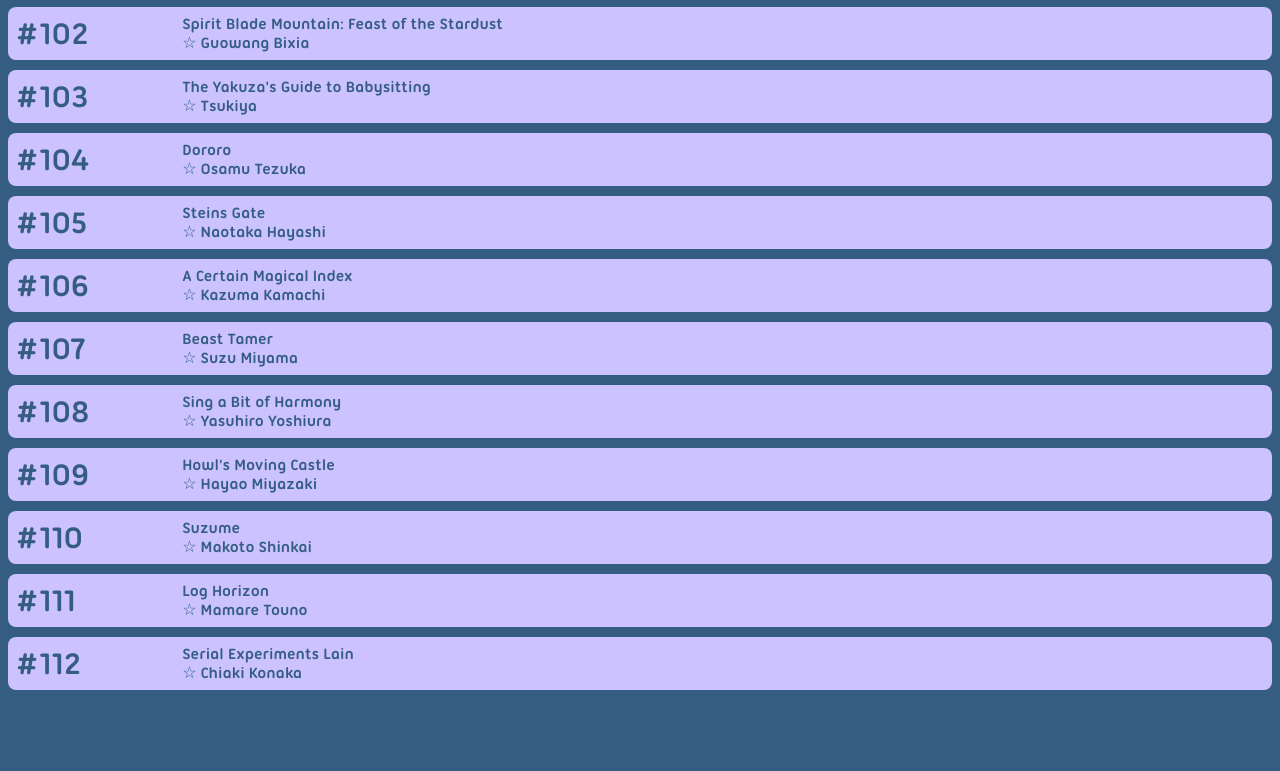
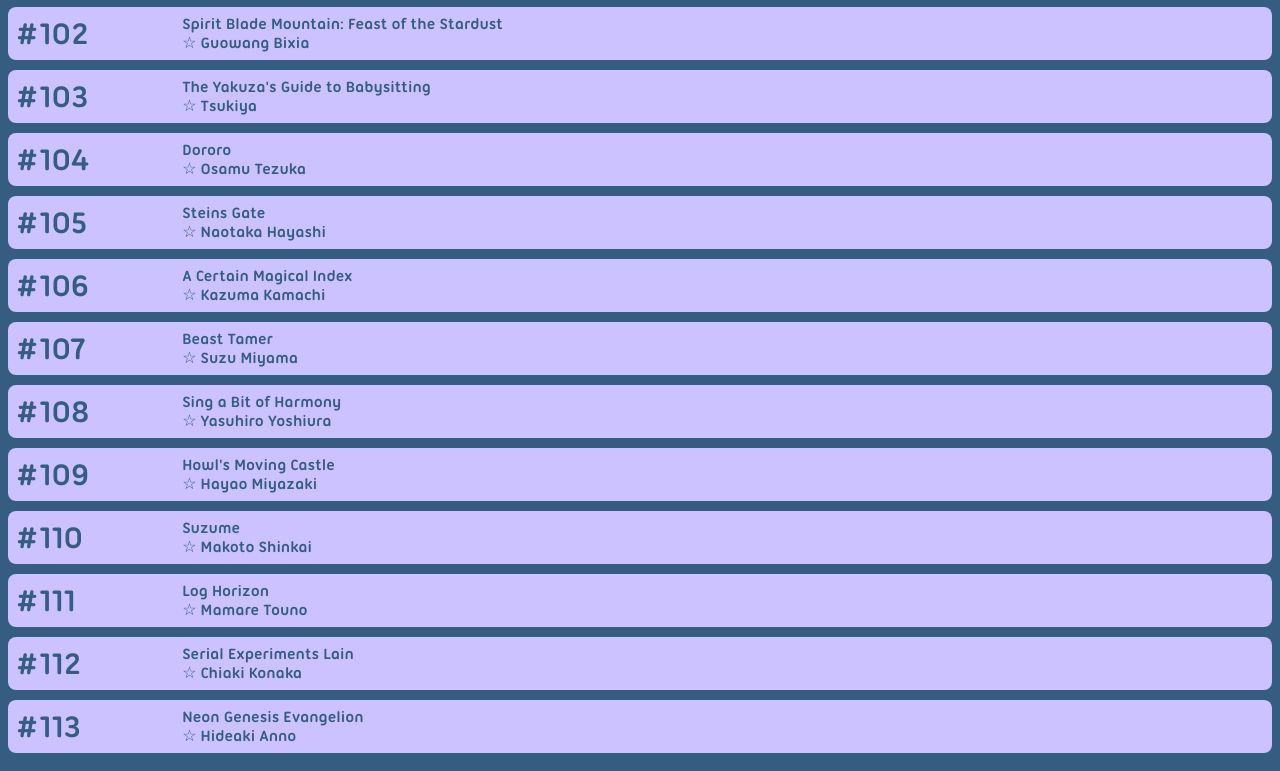
Before and after one commit to gXLg/gXLg.github.io, a plain HTML site: page anime.html in a window 1280 px wide. Shown: the part 6453-7224 px from the top of the page. Before the commit the page ends 7161 px from the top, so only its background shows below. Drawn offline with Linux system fonts and the light colour scheme.

Commit message:
Update anime.html

```diff
--- a/anime.html
+++ b/anime.html
@@ -155,7 +155,8 @@
           [ "Howl's Moving Castle", "Hayao Miyazaki" ],
           [ "Suzume", "Makoto Shinkai" ],
           [ "Log Horizon", "Mamare Touno" ],
-          [ "Serial Experiments Lain", "Chiaki Konaka" ]
+          [ "Serial Experiments Lain", "Chiaki Konaka" ],
+          [ "Neon Genesis Evangelion", "Hideaki Anno" ]
         ]
         var table = document.getElementById ( "list" )
         var num = 1
```
